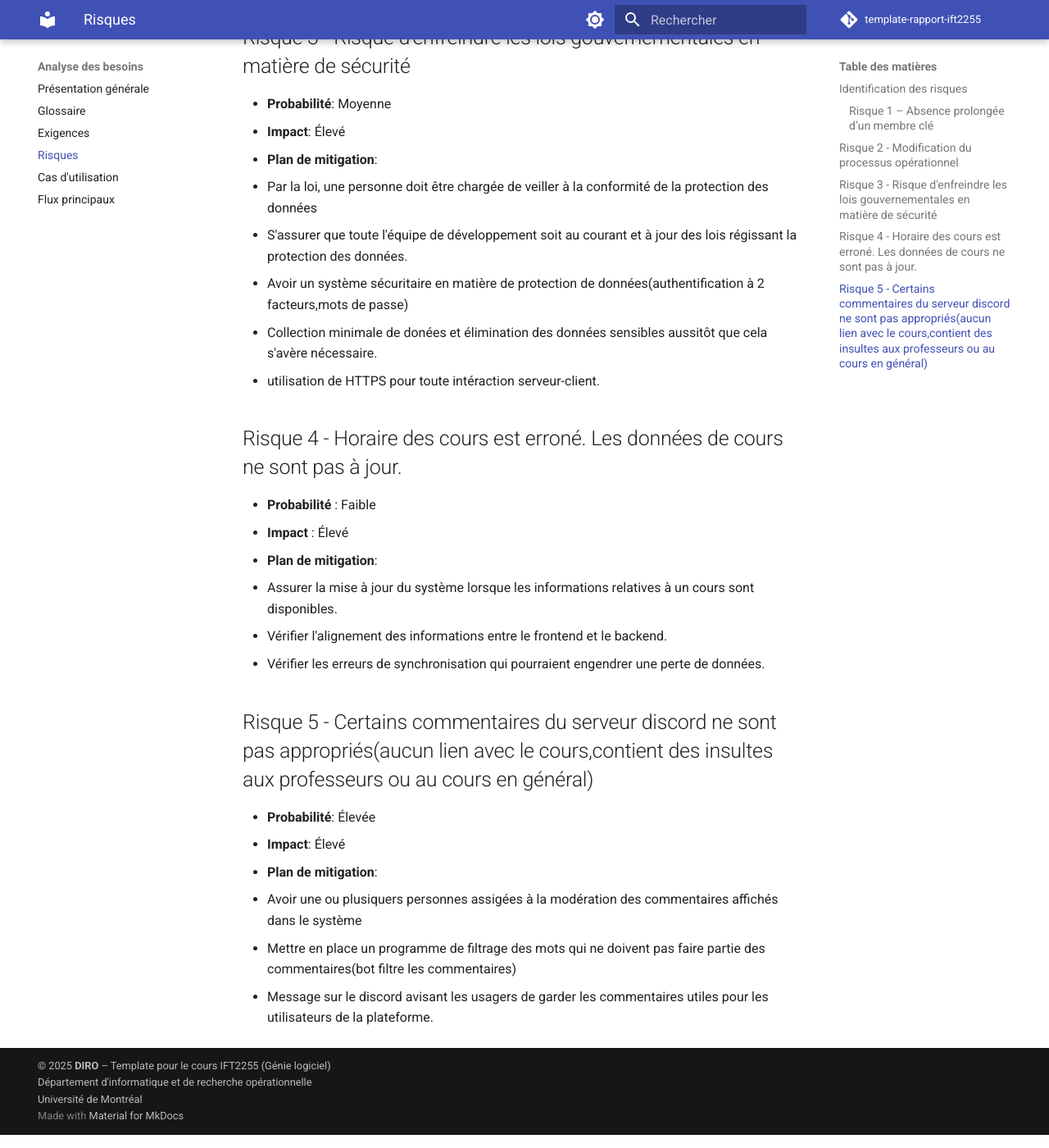
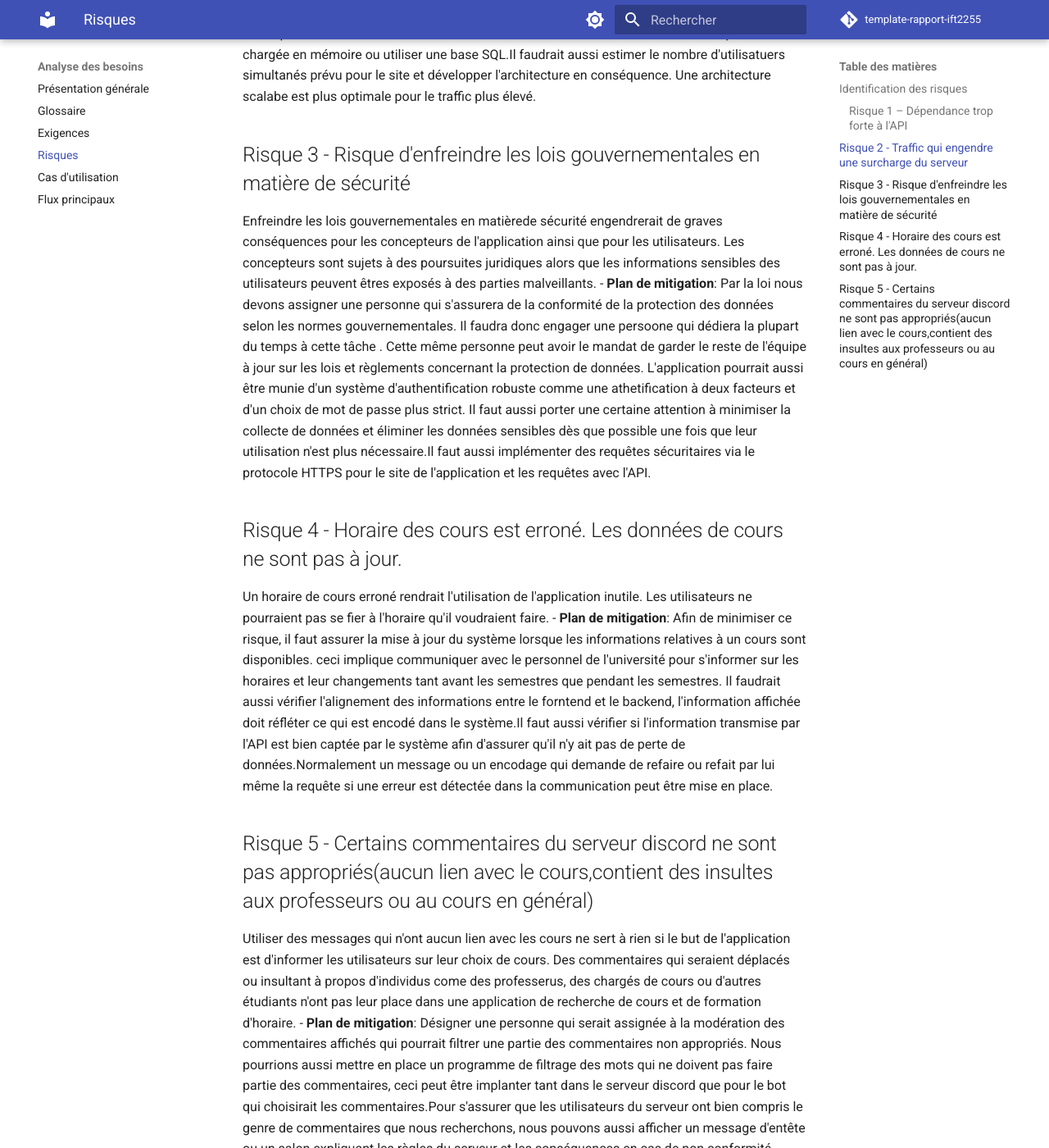
Before and after one commit to jujutheriault/IFT2255_Devoir1, an MkDocs documentation site: the page built from docs/besoins/risques.md, in a window 1280 px wide and 1400 px high, scrolled down 848 px. Shown: the whole window at 82% size. Built offline with MkDocs 1.6.1 and Material for MkDocs 9.7.7, drawn with Linux system fonts in a browser that asks for light colours; comment, search, counter and statistics services are not loaded; some of the changed text lies outside the part shown.

```diff
--- a/docs/besoins/risques.md
+++ b/docs/besoins/risques.md
@@ -5,54 +5,29 @@
 
 
 
-### Risque 1 – Absence prolongée d’un membre clé
+### Risque 1 – Dépendance trop forte à  l'API
+Si les appels à l'API par le programme sont trop fréquents, cela peut engendrer des problèmes de communications avec l'API et obtenir un service plus lent. De plus, une mise à jour de l'API, un bug ou simplement le fait que l'API n'est plus en service ou est en panne peut comprometttre l'application et ses usages.Il faudrait refaire une bonne partie du programme pour régler ces problèmes.
+- **Plan de mitigation** :
+Une des soplutions serait de metre en cache locale des données comme les listes de cours ou certains horaires types pour certains programme. Ceci peut aider à envoyer moins d'appels à l'API. En terme d'architecture de progemmation, utiliser une interface pour communiquer avec l'API permettrait de bien séparer l'API du reste du programme. Ainsi, si jamais un problème survenait en terme de communication avec l'API comme une panne, une mise à jour, un bug ou autre, le problème serait plus facilement détectable et identifiable comme venant de l'API.Il ne faudrait que modifier l'interface si jamais il fallait changer quelquechose à la place de refaire une bone partie du programme.
 
-- **Probabilité** : Moyenne
-- **Impact** : Élevé
-- **Plan de mitigation** :
-  - Répartition claire des responsabilités
-  - Documentation régulière du travail
-  - Favoriser le pair programming
-
-
-## Risque 2 - Modification du processus opérationnel
-
-- **Probabilité**: Moyenne
-- **Impact**:Élevé
+## Risque 2 - Traffic qui engendre une surcharge du serveur
+Il y a 70 000 étudiants à l'université de Montréal. Il existe donc la possibilité qu'un traffic élevé ralentisse ou surcharge les serveurs de l'application. Ceci dferait en sorte que le site fonctionnerait lentement ou encore que les requêtes prennent trop de temps et finissent par retourner une erreur.
 - **Plan de mitigation**:
-  - Avoir un plan structuré pour la gestion du changement de processus
-  - Impliquer le plus de personnel possible pour l'approbation de ce changement
-  - Documenter chaque étape du développement
-  - Faire des points de contrôle réguliers(tests, réunions, consensus de groupe)
+Il faudrait limiter les appels à l'API, une requête contenant plusieurs cours ne devrait pas s'exécuter un cours à la fois. Le même problème est valide pour la lecture des résultats officiels dans un fichier CSV. La base de donnée peut être chargée en mémoire ou utiliser une base SQL.Il faudrait aussi estimer le nombre d'utilisatuers simultanés prévu pour le site et développer  l'architecture en conséquence. Une architecture scalabe est plus optimale pour le traffic plus élevé.
 
 
 ## Risque 3 - Risque d'enfreindre les lois gouvernementales en matière de sécurité
-
-- **Probabilité**: Moyenne
-- **Impact**: Élevé
+Enfreindre les lois gouvernementales en matièrede sécurité engendrerait de graves conséquences pour les concepteurs de l'application ainsi que pour les utilisateurs. Les concepteurs sont sujets à des poursuites juridiques alors que les informations sensibles des utilisateurs peuvent êtres exposés à des parties malveillants.
 - **Plan de mitigation**:
-
-  - Par la loi, une personne doit être chargée de veiller à la conformité de la protection des données
-  - S'assurer que toute l'équipe de développement soit au courant et à jour des lois régissant la protection des données.
-  - Avoir un système sécuritaire en matière de protection de données(authentification à 2 facteurs,mots de passe)
-  - Collection minimale de donées et élimination des données sensibles aussitôt que cela s'avère nécessaire.
-  - utilisation de HTTPS pour toute intéraction serveur-client.
+Par la loi nous devons assigner une personne qui s'assurera de la conformité de la protection des données selon les normes gouvernementales. Il faudra donc engager une persoone qui dédiera la plupart du temps à cette tâche . Cette même personne peut avoir le mandat de garder le reste de l'équipe à jour sur les lois et règlements concernant la protection de données. L'application pourrait aussi être munie d'un système d'authentification robuste comme une athetification à deux facteurs et d'un choix de mot de passe plus strict. Il faut aussi porter une certaine attention à minimiser la collecte de données et éliminer les données sensibles dès que possible une fois que leur utilisation n'est plus nécessaire.Il faut aussi implémenter des requêtes sécuritaires via le protocole HTTPS pour le site de l'application et les requêtes avec l'API.
 
 ## Risque 4 - Horaire des cours est erroné. Les données de cours ne sont pas à jour.
-- **Probabilité** : Faible
-- **Impact** : Élevé
+Un horaire de cours erroné rendrait l'utilisation de l'application inutile. Les utilisateurs ne pourraient pas se fier à l'horaire qu'il voudraient faire.
 - **Plan de mitigation**:
-  - Assurer la mise à jour du système lorsque les informations relatives à un cours sont disponibles.
-  - Vérifier l'alignement des informations entre le frontend et le backend.
-  - Vérifier les erreurs de synchronisation qui pourraient engendrer une perte de données.
-
+Afin de minimiser ce risque, il faut assurer la mise à jour du système lorsque les informations relatives à un cours sont disponibles. ceci implique communiquer avec le personnel de l'université pour s'informer sur les horaires et leur changements tant avant les semestres que pendant les semestres. Il faudrait aussi vérifier l'alignement des informations entre le forntend et le backend, l'information affichée doit réfléter ce qui est encodé dans le système.Il faut aussi vérifier si l'information transmise par l'API est bien captée par le système afin d'assurer qu'il n'y ait pas de perte de données.Normalement un message ou un encodage qui demande de refaire ou refait par lui même la requête si une erreur est détectée dans la communication peut être mise en place.
 
 
 ## Risque 5 - Certains commentaires du serveur discord ne sont pas appropriés(aucun lien avec le cours,contient des insultes aux professeurs ou au cours en général)
-
-- **Probabilité**: Élevée
-- **Impact**: Élevé
+Utiliser des messages qui n'ont aucun lien avec les cours ne sert à rien si le but de l'application est d'informer les utilisateurs sur leur choix de cours. Des commentaires qui seraient déplacés ou insultant à propos d'individus come des professerus, des chargés de cours ou d'autres étudiants n'ont pas leur place dans une application de recherche de cours et de formation d'horaire.
 - **Plan de mitigation**:
-  - Avoir une ou plusiquers personnes assigées à la modération des commentaires affichés dans le système
-  - Mettre en place un programme de filtrage des mots qui ne doivent pas faire partie des commentaires(bot filtre les commentaires)
-  - Message sur le discord avisant les usagers de garder les commentaires utiles pour les utilisateurs de la plateforme.
+Désigner une personne qui serait assignée à la modération des commentaires affichés qui pourrait filtrer une partie des commentaires non appropriés. Nous pourrions aussi mettre en place un programme de filtrage des mots qui ne doivent pas faire partie des commentaires, ceci peut être implanter tant dans le serveur discord que pour le bot qui choisirait les commentaires.Pour s'assurer que les utilisateurs du serveur ont bien compris le genre de commentaires que nous recherchons, nous pouvons aussi afficher un message d'entête ou un salon expliquant les règles du serveur et les conséquences en cas de non conformité.
```
